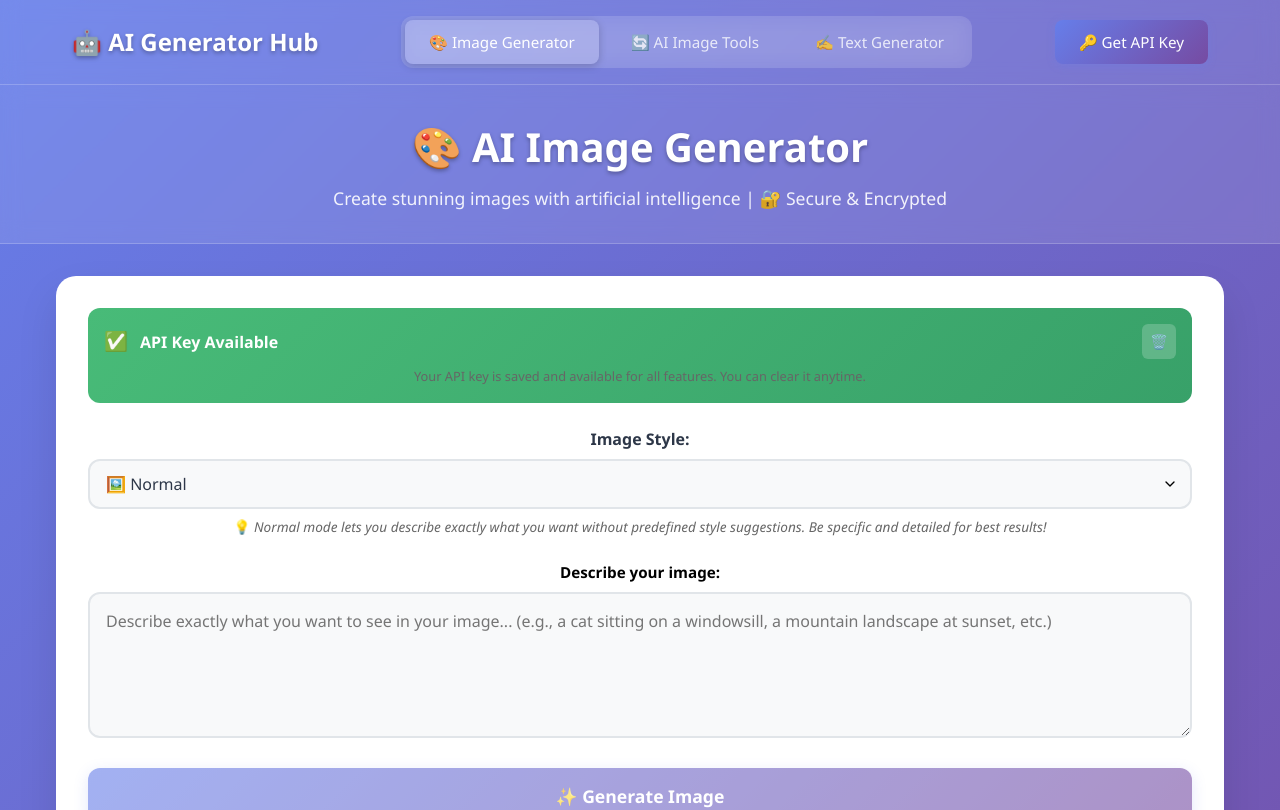
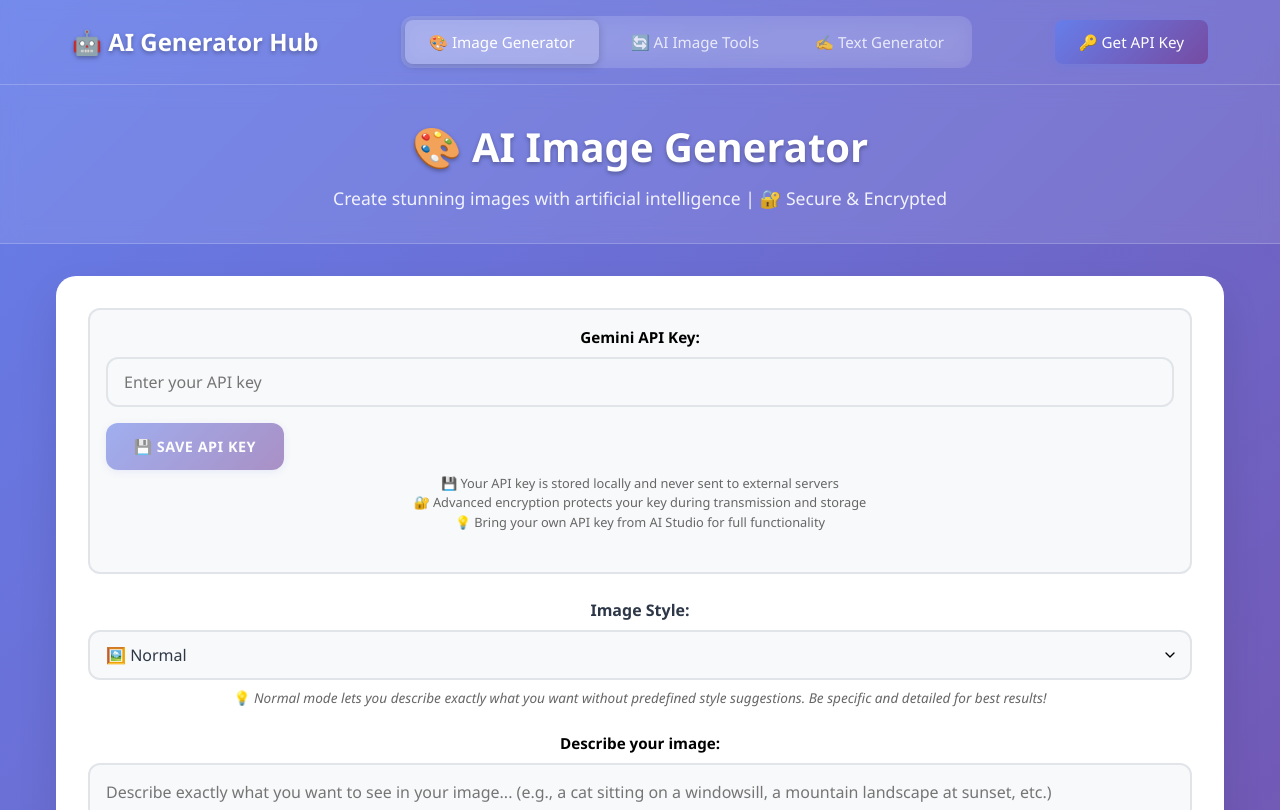
Before and after one commit to KartikVhonale/AI_Generator_Hub, a React (Vite) app: page / in a window 1280 px wide. Shown: the top 810 px of the page. Built offline with nearby package versions, Linux system fonts and the light colour scheme; no server answers.

Commit message:
image container slowing is fixed

```diff
--- a/src/App.jsx
+++ b/src/App.jsx
@@ -9,6 +9,7 @@
 import ImageContainer from './components/Ui/ImageContainer'
 import OpenInNewTab from './components/OpenInNewTab'
 import Footer from './components/Ui/Footer'
+import { useApiKey } from './hooks/useApiKey';
 
 function App() {
   const location = useLocation()
@@ -22,63 +23,44 @@
   const [imageType, setImageType] = useState('normal')
   const [apiKeySaved, setApiKeySaved] = useState(false)
 
+  // Use the custom hook for API key management
+  const [apiKey, saveApiKey, clearApiKey] = useApiKey();
+
   // Check if we're on the OpenInNewTab route
   const isOpenInNewTabRoute = location.pathname === '/open-in-new-tab'
 
-  // Access environment variables through config file
-  const API_KEY = config.GEMINI_API_KEY
-
   // Check if API key is already saved on component mount
   useEffect(() => {
-    if (API_KEY) {
+    if (apiKey) {
       setApiKeySaved(true)
       setManualApiKey('') // Clear manual input if API key is available
+    } else {
+      setApiKeySaved(false)
     }
-  }, [API_KEY])
+  }, [apiKey])
 
-  // Validate and debug configuration
-  validateConfig()
-  debugConfig()
-
-  // Additional debugging to see exactly what's happening
-  console.log('=== ENVIRONMENT VARIABLE DEBUG ===')
-  console.log('import.meta.env:', import.meta.env)
-  console.log('import.meta.env.VITE_GEMINI_API_KEY:', import.meta.env.VITE_GEMINI_API_KEY)
-  console.log('config.GEMINI_API_KEY:', config.GEMINI_API_KEY)
-  console.log('API_KEY constant:', API_KEY)
-  console.log('================================')
+  // Remove static config usage for GEMINI_API_KEY
+  // Remove validateConfig and debugConfig if not needed
 
   const handleApiKeySave = () => {
     if (manualApiKey.trim()) {
-      const success = saveApiKey(manualApiKey.trim())
-      if (success) {
+      saveApiKey(manualApiKey.trim())
       setApiKeySaved(true)
       setManualApiKey('')
       setShowApiKeyInput(false)
       setError('✅ API key saved successfully! You can now use all features.')
       setTimeout(() => setError(''), 3000)
-        // Reload the page to update the config
-        window.location.reload()
-      } else {
-        setError('❌ Failed to save API key. Please try again.')
-      }
     } else {
       setError('❌ Please enter a valid API key.')
     }
   }
 
   const handleApiKeyClear = () => {
-    const success = clearStoredApiKey()
-    if (success) {
+    clearApiKey()
     setApiKeySaved(false)
     setManualApiKey('')
     setError('✅ API key cleared successfully!')
     setTimeout(() => setError(''), 3000)
-      // Reload the page to update the config
-      window.location.reload()
-    } else {
-      setError('❌ Failed to clear API key. Please try again.')
-    }
   }
 
   const handleImageAction = async (action, result) => {
@@ -94,7 +76,7 @@
       return
     }
 
-    const currentApiKey = API_KEY || manualApiKey.trim()
+    const currentApiKey = apiKey || manualApiKey.trim()
 
     if (!currentApiKey) {
       setError('API key not found. Please set it in the .env file or enter it manually.')
@@ -292,7 +274,7 @@
 
           <main className="main">
             <div className="input-section">
-              {!API_KEY && (
+              {!apiKey && (
                 <div className="api-key-section">
                   <div className="api-key-input">
                     <label htmlFor="manualApiKey">Gemini API Key:</label>
@@ -338,7 +320,7 @@
                 </div>
               )}
 
-              {API_KEY && (
+              {apiKey && (
                 <div className="api-key-status">
                   <div className="status-indicator">
                     <span className="status-icon">✅</span>
@@ -404,7 +386,7 @@
 
               <button
                 onClick={generateImage}
-                disabled={isLoading || !prompt.trim() || (!API_KEY && !manualApiKey.trim())}
+                disabled={isLoading || !prompt.trim() || (!apiKey && !manualApiKey.trim())}
                 className="generate-btn"
               >
                 {isLoading ? '🔄 Generating...' : '✨ Generate Image'}
--- a/src/components/ImageEnhancer.jsx
+++ b/src/components/ImageEnhancer.jsx
@@ -1,6 +1,6 @@
 import { useState, useRef, useEffect } from 'react'
 import { GoogleGenerativeAI } from '@google/generative-ai'
-import { config, saveApiKey, clearStoredApiKey } from '../config.js'
+import { useApiKey } from '../hooks/useApiKey';
 import ImageContainer from './Ui/ImageContainer'
 import './ImageEnhancer.css'
 import Footer from './Ui/Footer'
@@ -18,48 +18,35 @@
   const [apiKeySaved, setApiKeySaved] = useState(false)
   const fileInputRef = useRef(null)
 
-  // Access environment variables through config file
-  const API_KEY = config.GEMINI_API_KEY
+  const [apiKey, saveApiKey, clearApiKey] = useApiKey();
 
-  // Check if API key is already saved on component mount
   useEffect(() => {
-    if (API_KEY) {
-      setApiKeySaved(true)
-      setManualApiKey('') // Clear manual input if API key is available
+    if (apiKey) {
+      setApiKeySaved(true);
+      setManualApiKey('');
+    } else {
+      setApiKeySaved(false);
     }
-  }, [API_KEY])
+  }, [apiKey]);
 
   const handleApiKeySave = () => {
     if (manualApiKey.trim()) {
-      const success = saveApiKey(manualApiKey.trim())
-      if (success) {
-        setApiKeySaved(true)
-        setManualApiKey('')
-        setError('✅ API key saved successfully! You can now use all features.')
-        setTimeout(() => setError(''), 3000)
-        // Reload the page to update the config
-        window.location.reload()
-      } else {
-        setError('❌ Failed to save API key. Please try again.')
-      }
+      saveApiKey(manualApiKey.trim());
+      setApiKeySaved(true);
+      setManualApiKey('');
+      setError('✅ API key saved successfully! You can now use all features.');
+      setTimeout(() => setError(''), 3000);
     } else {
-      setError('❌ Please enter a valid API key.')
+      setError('❌ Please enter a valid API key.');
     }
-  }
-
+  };
   const handleApiKeyClear = () => {
-    const success = clearStoredApiKey()
-    if (success) {
-      setApiKeySaved(false)
-      setManualApiKey('')
-      setError('✅ API key cleared successfully!')
-      setTimeout(() => setError(''), 3000)
-      // Reload the page to update the config
-      window.location.reload()
-    } else {
-      setError('❌ Failed to clear API key. Please try again.')
-    }
-  }
+    clearApiKey();
+    setApiKeySaved(false);
+    setManualApiKey('');
+    setError('✅ API key cleared successfully!');
+    setTimeout(() => setError(''), 3000);
+  };
 
   const handleImageAction = async (action, result) => {
     if (result && result.message) {
@@ -172,7 +159,7 @@
       return
     }
 
-    const currentApiKey = API_KEY || manualApiKey.trim()
+    const currentApiKey = apiKey || manualApiKey.trim()
 
     if (!currentApiKey) {
       setError('API key not found. Please set it in the .env file or enter it manually.')
@@ -281,7 +268,7 @@
 
       <main className="image-enhancer-main">
         <div className="input-section">
-          {!API_KEY && (
+          {!apiKey && (
             <div className="api-key-section">
               <div className="api-key-input">
                 <label htmlFor="manualApiKey">Gemini API Key:</label>
@@ -327,7 +314,7 @@
             </div>
           )}
 
-          {API_KEY && (
+          {apiKey && (
             <div className="api-key-status">
               <div className="status-indicator">
                 <span className="status-icon">✅</span>
@@ -426,7 +413,7 @@
 
           <button
             onClick={enhanceImage}
-            disabled={isLoading || (enhancementType === 'normal' && !prompt.trim()) || !originalImage || (!API_KEY && !manualApiKey.trim())}
+            disabled={isLoading || (enhancementType === 'normal' && !prompt.trim()) || !originalImage || (!apiKey && !manualApiKey.trim())}
             className="enhance-btn"
           >
             {isLoading ? '🔄 Enhancing...' : `✨ ${enhancementType === 'background-remove' ? 'Remove Background' :
--- a/src/components/TextGenerator.jsx
+++ b/src/components/TextGenerator.jsx
@@ -4,6 +4,7 @@
 import TextActions from './TextActions'
 import './TextGenerator.css'
 import Footer from './Ui/Footer'
+import { useApiKey } from '../hooks/useApiKey';
 
 function TextGenerator() {
   const [prompt, setPrompt] = useState('')
@@ -14,49 +15,37 @@
   const [textType, setTextType] = useState('story')
   const [showApiKeyInput, setShowApiKeyInput] = useState(false)
   const [apiKeySaved, setApiKeySaved] = useState(false)
-
-  // Access environment variables through config file
-  const API_KEY = config.GEMINI_API_KEY
+  const [apiKey, saveApiKey, clearApiKey] = useApiKey();
 
   // Check if API key is already saved on component mount
   useEffect(() => {
-    if (API_KEY) {
+    if (apiKey) {
       setApiKeySaved(true)
       setManualApiKey('') // Clear manual input if API key is available
+    } else {
+      setApiKeySaved(false)
     }
-  }, [API_KEY])
+  }, [apiKey])
 
   const handleApiKeySave = () => {
     if (manualApiKey.trim()) {
-      const success = saveApiKey(manualApiKey.trim())
-      if (success) {
+      saveApiKey(manualApiKey.trim())
       setApiKeySaved(true)
       setManualApiKey('')
       setShowApiKeyInput(false)
       setError('✅ API key saved successfully! You can now use all features.')
       setTimeout(() => setError(''), 3000)
-        // Reload the page to update the config
-        window.location.reload()
-      } else {
-        setError('❌ Failed to save API key. Please try again.')
-      }
     } else {
       setError('❌ Please enter a valid API key.')
     }
   }
 
   const handleApiKeyClear = () => {
-    const success = clearStoredApiKey()
-    if (success) {
+    clearApiKey()
     setApiKeySaved(false)
     setManualApiKey('')
     setError('✅ API key cleared successfully!')
     setTimeout(() => setError(''), 3000)
-      // Reload the page to update the config
-      window.location.reload()
-    } else {
-      setError('❌ Failed to clear API key. Please try again.')
-    }
   }
 
   const handleTextAction = async (action, result) => {
@@ -72,7 +61,7 @@
       return
     }
 
-    const currentApiKey = API_KEY || manualApiKey.trim()
+    const currentApiKey = apiKey || manualApiKey.trim()
 
     if (!currentApiKey) {
       setError('API key not found. Please set it in the .env file or enter it manually.')
@@ -155,7 +144,7 @@
 
       <main className="text-generator-main">
         <div className="input-section">
-          {!API_KEY && (
+          {!apiKey && (
             <div className="api-key-section">
               <div className="api-key-input">
                 <label htmlFor="manualApiKey">Gemini API Key:</label>
@@ -201,7 +190,7 @@
             </div>
           )}
 
-          {API_KEY && (
+          {apiKey && (
             <div className="api-key-status">
               <div className="status-indicator">
                 <span className="status-icon">✅</span>
@@ -251,7 +240,7 @@
 
           <button
             onClick={generateText}
-            disabled={isLoading || !prompt.trim() || (!API_KEY && !manualApiKey.trim())}
+            disabled={isLoading || !prompt.trim() || (!apiKey && !manualApiKey.trim())}
             className="generate-btn"
           >
             {isLoading ? '🔄 Generating...' : '✨ Generate Text'}
--- a/src/config.js
+++ b/src/config.js
@@ -44,7 +44,7 @@
 }
 
 export const config = {
-  GEMINI_API_KEY: import.meta.env.VITE_GEMINI_API_KEY || getStoredApiKey(),
+  GEMINI_API_KEY: getStoredApiKey() || import.meta.env.VITE_GEMINI_API_KEY,
   // Add other environment variables here as needed
   // EXAMPLE_API_URL: import.meta.env.VITE_API_URL,
 }
--- /dev/null
+++ b/src/hooks/useApiKey.js
@@ -0,0 +1,26 @@
+import { useState, useEffect } from 'react';
+
+const STORAGE_KEY = 'ai_hub_gemini_api_key';
+
+export function useApiKey() {
+  const [apiKey, setApiKey] = useState(() => localStorage.getItem(STORAGE_KEY) || '');
+
+  useEffect(() => {
+    // Listen for changes from other tabs/windows
+    const handler = () => setApiKey(localStorage.getItem(STORAGE_KEY) || '');
+    window.addEventListener('storage', handler);
+    return () => window.removeEventListener('storage', handler);
+  }, []);
+
+  const saveApiKey = (key) => {
+    localStorage.setItem(STORAGE_KEY, key);
+    setApiKey(key);
+  };
+
+  const clearApiKey = () => {
+    localStorage.removeItem(STORAGE_KEY);
+    setApiKey('');
+  };
+
+  return [apiKey, saveApiKey, clearApiKey];
+}
```
Also changed, not shown: src/components/Ui/ApiKeyManager.jsx (added, +77 -0 lines), src/components/Ui/ImageContainer.jsx (+14 -2 lines). Lines whose indentation alone changed are shown as unchanged.
